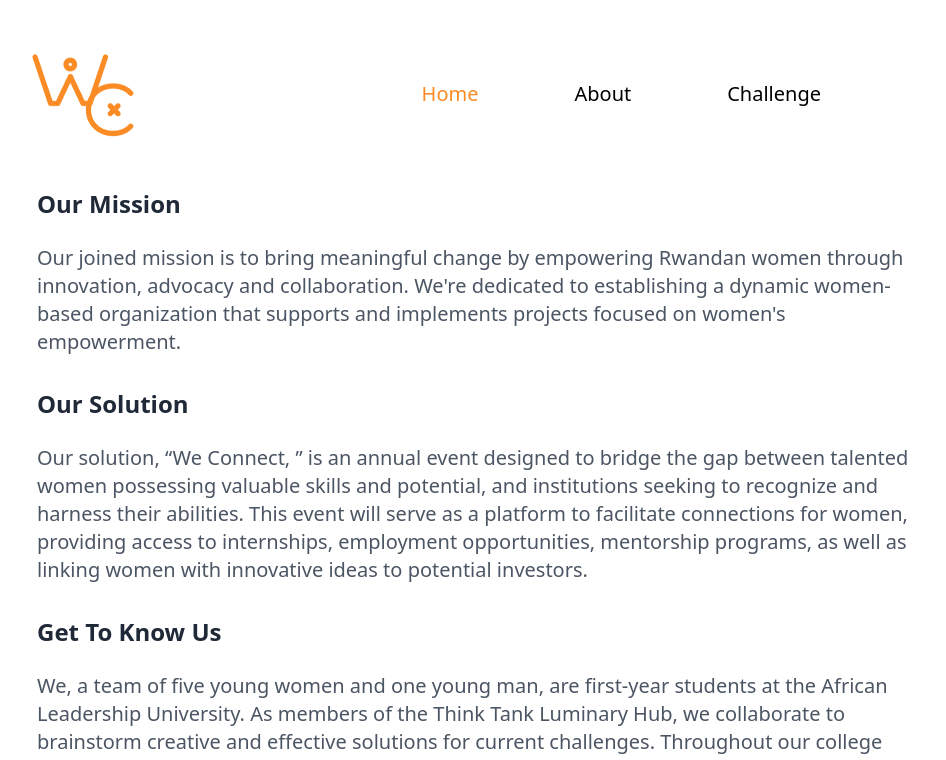
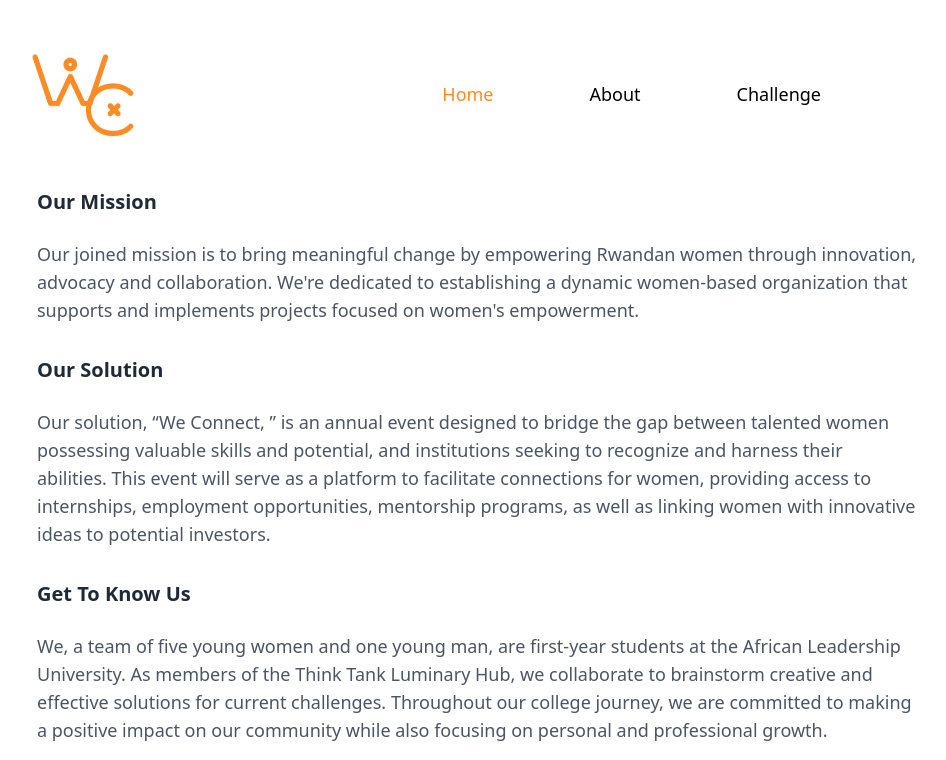
Before and after one commit to edine-noella/WeConnect, a React (Vite) app: page /about in a window 1280 px wide. Shown: the top 760 px of the page, without its empty margins (203-1149 px from the left). Built offline with nearby package versions, Linux system fonts and the light colour scheme; the HTML template or start-up script is replaced by a standard one.

Commit message:
changed font 1

```diff
--- a/src/components/Footer.jsx
+++ b/src/components/Footer.jsx
@@ -2,7 +2,7 @@
 const Footer = () => {
   return (
     <footer
-      className="text-center text-xl text-gray-500"
+      className="text-center text-md text-gray-500"
       style={{
         position: 'fixed',
         bottom: 0,
--- a/src/components/Navbar.jsx
+++ b/src/components/Navbar.jsx
@@ -9,15 +9,15 @@ function Navbar() {
       </div>
 
       <div className='flex mr-52'>
-        <div className='px-12 py-10 text-xl'>
+        <div className='px-12 py-10 text-lg'>
           <Link to='/home' className='nav-link text-primary'>Home</Link>
         </div>
 
-        <div className='px-12 py-10 text-xl'>
+        <div className='px-12 py-10 text-lg'>
           <Link to='/about' className='nav-link'>About</Link>
         </div>
 
-        <div className='px-12 py-10 text-xl'>
+        <div className='px-12 py-10 text-lg'>
           <Link to='/challenge' className='nav-link'>Challenge</Link>
         </div>
       </div>
--- a/src/pages/AboutPage.jsx
+++ b/src/pages/AboutPage.jsx
@@ -48,22 +48,22 @@ function AboutPage() {
         <div className="ml-60 mr-40 mt-6">
 
         <div className="pt-4 pb-4">
-        <h1 className="font-bold text-2xl text-gray-800 pb-6 "> Our Mission </h1>
-        <p className="text-xl text-gray-600">
+        <h1 className="font-bold text-xl text-gray-800 pb-6 "> Our Mission </h1>
+        <p className="text-lg text-gray-600">
         Our joined mission is to bring meaningful change by empowering Rwandan women through innovation, advocacy and collaboration. We&apos;re dedicated to establishing a dynamic women-based organization that supports and implements projects focused on women&apos;s empowerment.
         </p>
         </div>
 
         <div className="pt-4 pb-4">
-        <h1 className="font-bold text-2xl text-gray-800 pb-6"> Our Solution </h1>
-        <p className="text-xl text-gray-600">
+        <h1 className="font-bold text-xl text-gray-800 pb-6"> Our Solution </h1>
+        <p className="text-lg text-gray-600">
         Our solution, &ldquo;We Connect, &rdquo; is an annual event designed to bridge the gap between talented women possessing valuable skills and potential, and institutions seeking to recognize and harness their abilities. This event will serve as a platform to facilitate connections for women, providing access to internships, employment opportunities, mentorship programs, as well as linking women with innovative ideas to potential investors.
         </p>
         </div>
 
         <div className="pt-4 ">
-        <h1 className="font-bold text-2xl text-gray-800 pb-6"> Get To Know Us </h1>
-        <p className="text-xl text-gray-600">
+        <h1 className="font-bold text-xl text-gray-800 pb-6"> Get To Know Us </h1>
+        <p className="text-lg text-gray-600">
         We, a team of five young women and one young man, are first-year students at the African Leadership University. As members of the Think Tank Luminary Hub, we collaborate to brainstorm creative and effective solutions for current challenges. Throughout our college journey, we are committed to making a positive impact on our community while also focusing on personal and professional growth.
         </p>
         </div>
@@ -86,7 +86,7 @@ function AboutPage() {
                 zIndex: index === highlightedIndex ? 1 : 0,
               }}
             >
-              <img src={member.image} alt={`Person ${index}`} className="rounded-md pb-2 h-50 w-44" />
+              <img src={member.image} alt={`Person ${index}`} className="rounded-md pb-2 h-48 w-42" />
               <p1 className="text-gray-600 text-lg">{member.name}</p1>
             </div>
           ))}
--- a/src/pages/ChallengePage.jsx
+++ b/src/pages/ChallengePage.jsx
@@ -22,10 +22,10 @@ function ChallengeCard({ number, title, content }) {
         <h1 className="text-6xl text-gray-500">{number}</h1>
       </div>
       <div className="flex-initial w-9/12">
-        <h1 className="font-bold text-gray-800 text-2xl pb-4 custom-montserrat-font">
+        <h1 className="font-bold text-gray-800 text-xl pb-4 custom-montserrat-font">
           {title}
         </h1>
-        <p className="custom-montserrat-font text-lg text-gray-600">{content}</p>
+        <p className="custom-montserrat-font text-md text-gray-600">{content}</p>
 
 
       <div className="flex pb-5 pt-4">
--- a/src/pages/LandingPage.jsx
+++ b/src/pages/LandingPage.jsx
@@ -14,9 +14,9 @@ function LandingPage() {
         <img src={picture} alt='logo' className='h-50 w-9/12' />
       </div>
 
-      <button className="bg-white text-primary font-bold py-4 px-14 rounded-md border border-primary ml-64 mt-4 font-bold text-xl">RSVP</button>
+      <button className="bg-white text-primary font-bold py-4 px-14 rounded-md border border-primary ml-64 mt-4 font-bold text-lg">RSVP</button>
 
-      <footer className="text-center text-xl text-gray-500">
+      <footer className="text-center text-md text-gray-500">
         &copy; Copyright Lumary Hub 2023
       </footer>
     </div>
```
